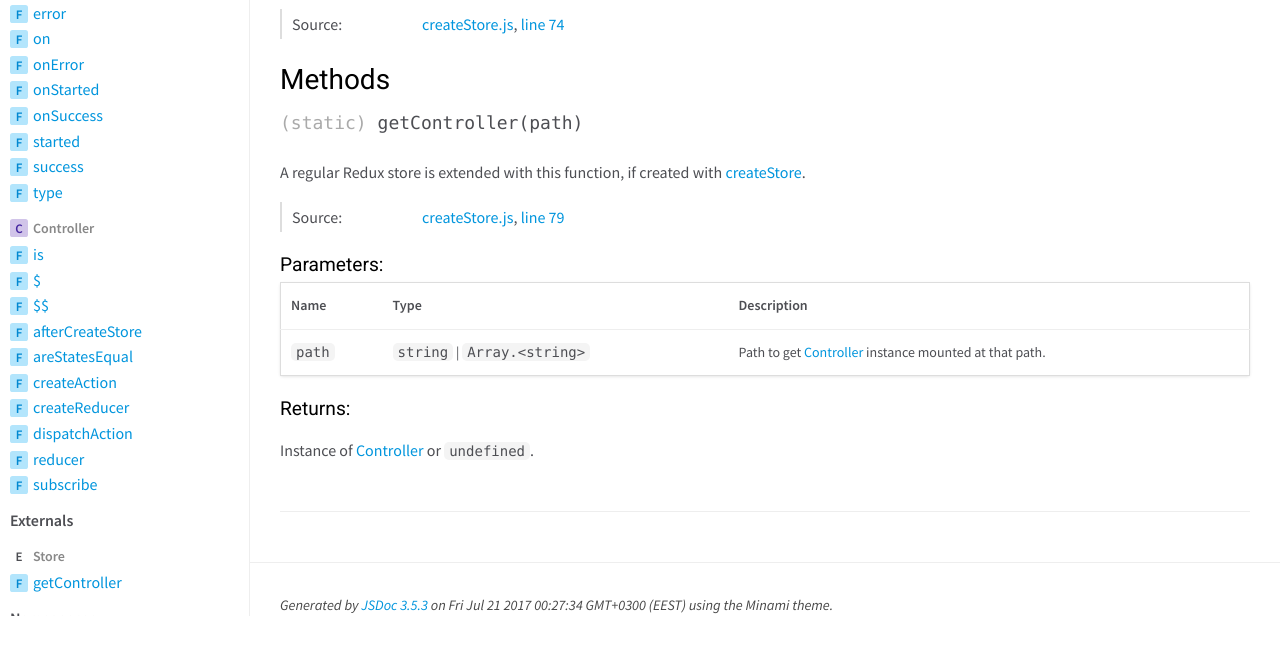
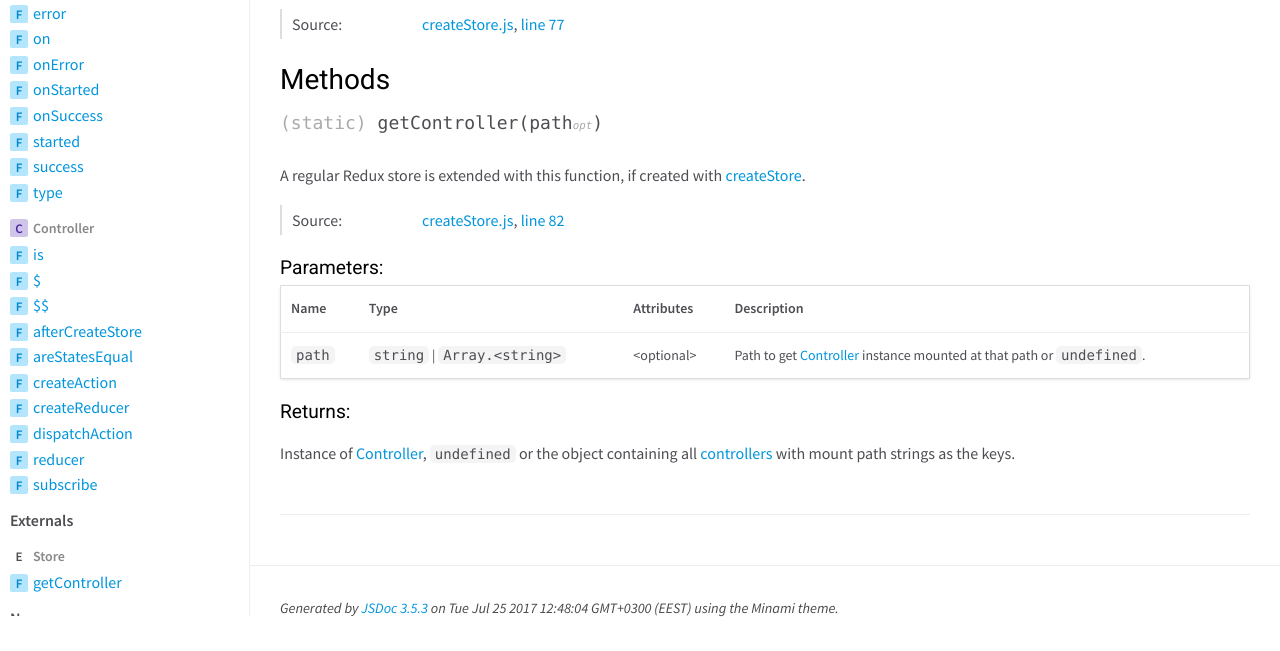
Before and after one commit to FactorialComplexity/react-redux-controllers, a website: page docs/external-Store.html in a window 1280 px wide. Shown: the part 184-835 px from the top of the page. Drawn offline with nearby package versions, Linux system fonts and the light colour scheme.

Commit message:
Updated documentation

```diff
--- a/docs/external-Store.html
+++ b/docs/external-Store.html
@@ -87,7 +87,7 @@
 
     <dt class="tag-source">Source:</dt>
     <dd class="tag-source"><ul class="dummy"><li>
-        <a href="createStore.js.html">createStore.js</a>, <a href="createStore.js.html#line74">line 74</a>
+        <a href="createStore.js.html">createStore.js</a>, <a href="createStore.js.html#line77">line 77</a>
     </li></ul></dd>
 
 
@@ -124,7 +124,7 @@
 
 
 
-    <h4 class="name" id=".getController"><span class="type-signature">(static) </span>getController<span class="signature">(path)</span><span class="type-signature"></span></h4>
+    <h4 class="name" id=".getController"><span class="type-signature">(static) </span>getController<span class="signature">(path<span class="signature-attributes">opt</span>)</span><span class="type-signature"></span></h4>
 
 
 
@@ -167,7 +167,7 @@
 
     <dt class="tag-source">Source:</dt>
     <dd class="tag-source"><ul class="dummy"><li>
-        <a href="createStore.js.html">createStore.js</a>, <a href="createStore.js.html#line79">line 79</a>
+        <a href="createStore.js.html">createStore.js</a>, <a href="createStore.js.html#line82">line 82</a>
     </li></ul></dd>
 
 
@@ -199,6 +199,8 @@
         <th>Type</th>
 
 
+        <th>Attributes</th>
+
 
 
 
@@ -227,11 +229,22 @@
             </td>
 
 
+                <td class="attributes">
+
+                    &lt;optional><br>
+
+
+
+
+
+                </td>
+
 
 
 
             <td class="description last">
-                <p>Path to get <a href="Controller.html">Controller</a> instance mounted at that path.</p>
+                <p>Path to get <a href="Controller.html">Controller</a> instance mounted at that
+  path or <code>undefined</code>.</p>
 
             </td>
         </tr>
@@ -260,7 +273,8 @@
 
 
 <div class="param-desc">
-    <p>Instance of <a href="Controller.html">Controller</a> or <code>undefined</code>.</p>
+    <p>Instance of <a href="Controller.html">Controller</a>, <code>undefined</code> or the object containing all
+  <a href="Controller.html">controllers</a> with mount path strings as the keys.</p>
 </div>
 
 
@@ -287,7 +301,7 @@
 <br class="clear">
 
 <footer>
-    Generated by <a href="https://github.com/jsdoc3/jsdoc">JSDoc 3.5.3</a> on Fri Jul 21 2017 00:27:34 GMT+0300 (EEST) using the Minami theme.
+    Generated by <a href="https://github.com/jsdoc3/jsdoc">JSDoc 3.5.3</a> on Tue Jul 25 2017 12:48:04 GMT+0300 (EEST) using the Minami theme.
 </footer>
 
 <script>prettyPrint();</script>
```
Also changed, not shown: docs/Action.Stage.html (+1 -1 lines), docs/Action.html (+1 -1 lines), docs/Action.js.html (+1 -1 lines), docs/Container.js.html (+1 -1 lines), docs/Controller.html (+1 -1 lines), docs/Controller.js.html (+2 -2 lines), docs/combineReducers.js.html (+1 -1 lines), docs/createStore.js.html (+8 -3 lines), docs/global.html (+1 -1 lines), docs/index.html (+1 -1 lines).
